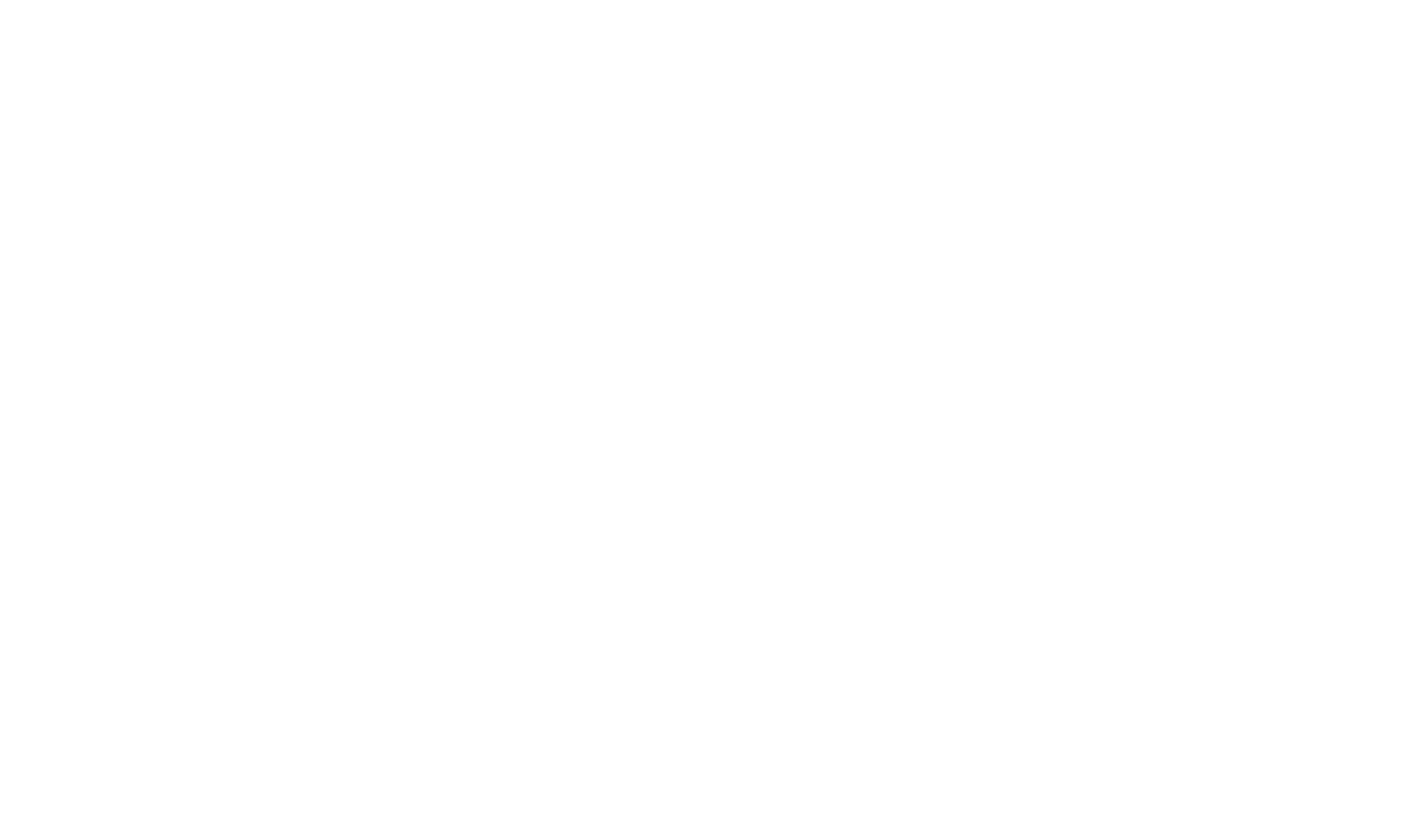
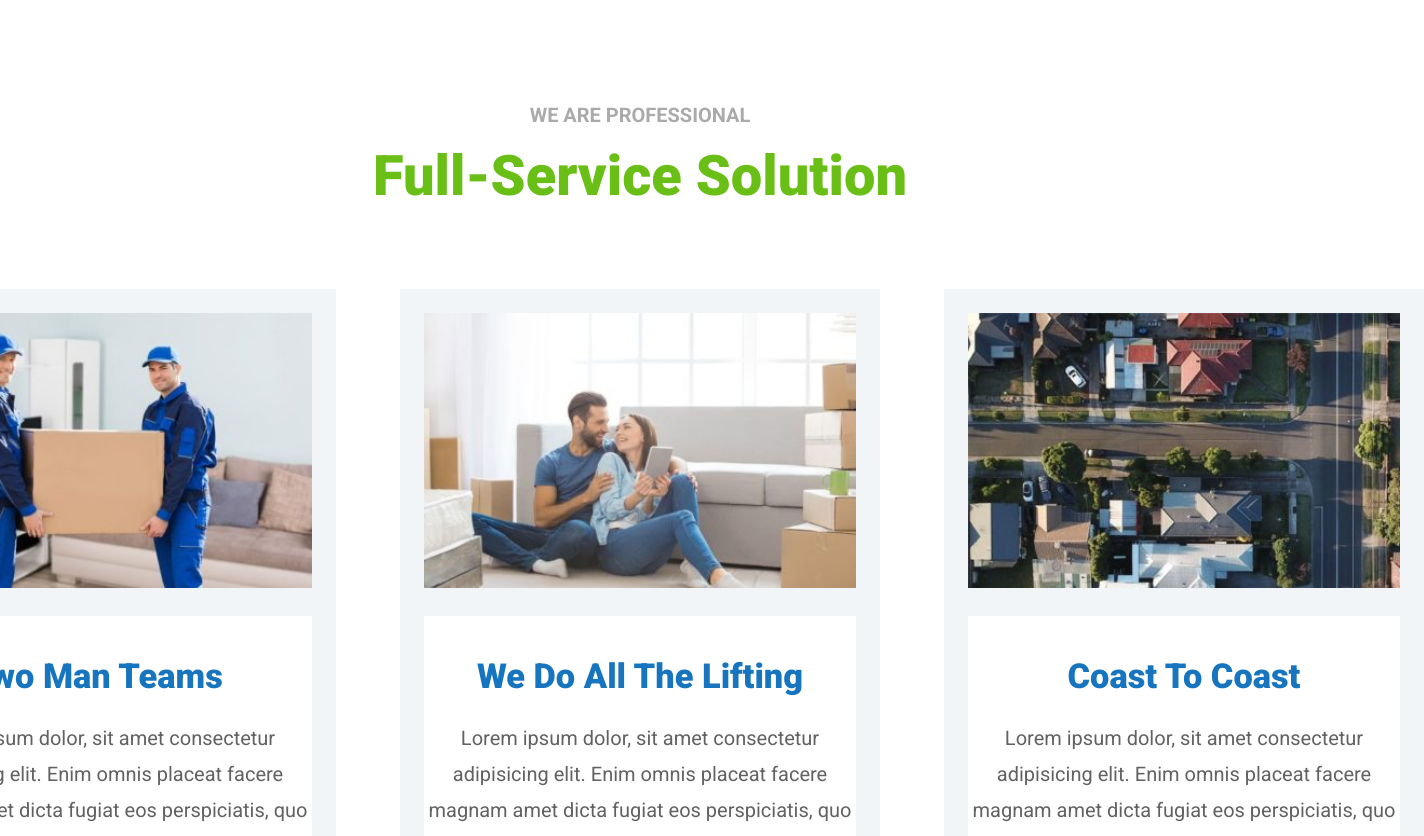
Before and after one commit to jamiromic/proj-html-vuejs, a Vue app: page / in a window 1280 px wide. Shown: the part 2180-3016 px from the top of the page, 1424 px wide, since content can reach past the window. Before the commit the page ends 2056 px from the top, so only its background shows below. Built offline with nearby package versions, Linux system fonts and the light colour scheme.

Commit message:
full_service_section_done!!

```diff
--- a/src/components/FullServiceSection.vue
+++ b/src/components/FullServiceSection.vue
@@ -1,10 +1,30 @@
 <template>
-    <div>
+    <div class="container_full_service">
+        <div class="title_box">
+            <span class="subtitle">we are professional</span>
+            <h2 class="title">Full-Service Solution</h2>
+        </div>
+        <div class="wrapper_cards">
+            <div v-for="item,i in store.fullServiceCard" :key="i" class="card">
+                <div class="photo">
+                    <img :src="require(`..//assets/${item.photo}`)"
+                    :alt="item.altPhoto">
+                </div>
+                <div class="card_content">
+                    <h2 class="title"> {{ item.title }} </h2>
+                    <p class="text">Lorem ipsum dolor, sit amet consectetur adipisicing elit.
+                        Enim omnis placeat facere magnam amet dicta fugiat eos perspiciatis,
+                         quo sit suscipit impedit, recusandae earum.</p>
+                    <a href="#">read more</a>
+                </div>
+            </div>
+        </div>
 
     </div>
 </template>
 
 <script>
+    import store from '../store';
     export default {
         name: "FullServiceSection",
         data() {
@@ -12,11 +32,83 @@
                 store: store,
             };
         },
-
     }
 </script>
 
 <style lang="scss" scoped>
     @import '../styles/mixins.scss';
 
+    .container_full_service {
+        max-width: 1690px;
+        height: 1280px;
+        margin: 0 auto;
+        @include flex_center_column;
+
+
+        .title_box {
+            text-align: center;
+            padding: 5rem 0;
+
+            .subtitle {
+                @include subtitle_style;
+            }
+
+            .title {
+                @include title_green_style;
+                padding-top: 1rem
+            }
+
+        }
+
+        .wrapper_cards {
+            @include display_flexbox;
+            gap: 4rem;
+
+            .card {
+                display: flex;
+                flex-direction: column;
+                background-color: #F2F5F8;
+                width: 480px;
+                height: 720px;
+
+                .photo {
+                    text-align: center;
+                    margin: 1.5rem 1.5rem 0 1.5rem;
+
+                    img {
+                        width: 100%;
+                    }
+
+                }
+
+                .card_content {
+                    @include flex_center_column;
+                    background-color: white;
+                    margin: 1.5rem;
+                    height: 100%;
+
+                    .title {
+                        font-size: 2.15rem;
+                        text-transform: capitalize;
+                        color: #1775BF;
+                        font-weight: 800;
+                    }
+
+                    .text {
+                        @include text_style;
+                        text-align: center;
+                    }
+
+                    a {
+                        @include buttons;
+                    }
+                }
+            }
+
+
+        }
+    }
+
+
+
 </style>
--- a/src/components/MainComponent.vue
+++ b/src/components/MainComponent.vue
@@ -1,12 +1,15 @@
 <template>
     <main>
         <ReadTestimonialsComponent/>
+        <FullServiceSection/>
     </main>
 </template>
 
 <script>
     import store from '../store';
     import ReadTestimonialsComponent from './ReadTestimonialsComponent.vue';
+    import FullServiceSection from './FullServiceSection.vue';
+
     export default {
     name: "MainComponent",
     data() {
@@ -14,7 +17,7 @@
             store: store,
         };
     },
-    components: { ReadTestimonialsComponent }
+    components: { ReadTestimonialsComponent, FullServiceSection }
 }
 </script>
 
--- a/src/components/ToolbarComponent.vue
+++ b/src/components/ToolbarComponent.vue
@@ -1,6 +1,6 @@
 <template>
         <div class="wrapper_toolbar">
-            <img src='../assets/avada-movers-logo.png' alt="Logo Avada Movers">
+            <img :src="require(`..//assets/${store.logo}`)" alt="Logo Avada Movers">
             <ul>
                 <li v-for="item in store.toolbarMenu" :key="item">
                     <a href="#" :class="item === 'Home' ? 'item_menu active' : 'item_menu'" >{{ item }}</a>
@@ -23,11 +23,6 @@
                 store: store,
             };
         },
-        computed: {
-            getConsole() {
-               return  console.log(store)
-            }
-        }
 
     }
 </script>
--- a/src/store.js
+++ b/src/store.js
@@ -8,6 +8,7 @@
     'fa-brands fa-youtube'
    ],
    phoneNumber: '1.800.555.67.89',
+   logo: 'avada-movers-logo.png',
    toolbarMenu: [
     'Home',
     'Rates',
@@ -16,6 +17,23 @@
     'Blog',
     'Contact'
    ],
+   fullServiceCard: [
+    {
+        altPhoto: 'Photo One Service',
+        photo: 'avada-movers-serviceonephoto-final-400x255.jpg',
+        title: 'two man teams'
+    },
+    {
+        altPhoto: 'Photo Two Service',
+        photo: 'avada-movers-servicetwophoto-final-400x255.jpg',
+        title: 'we do all the lifting'
+    },
+    {
+        altPhoto: 'Photo Three Service',
+        photo: 'avada-movers-servicethreephoto-final-400x255.jpg',
+        title: 'coast to coast'
+    },
+   ]
 
 })
 
```
